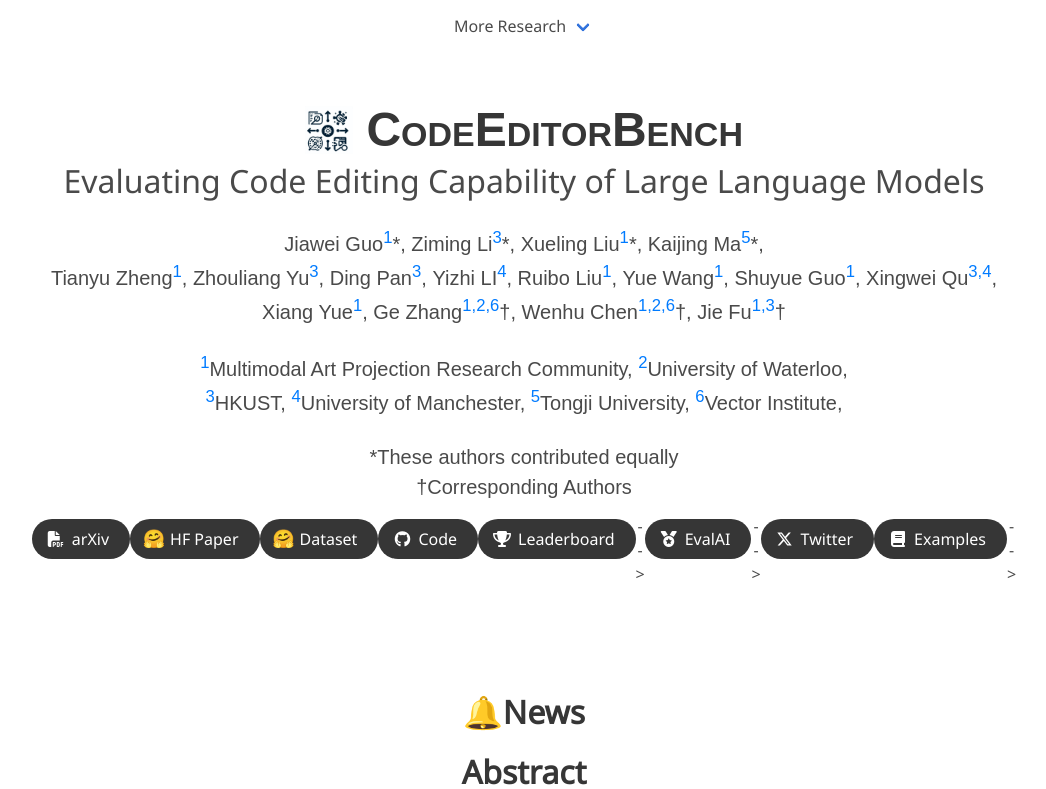
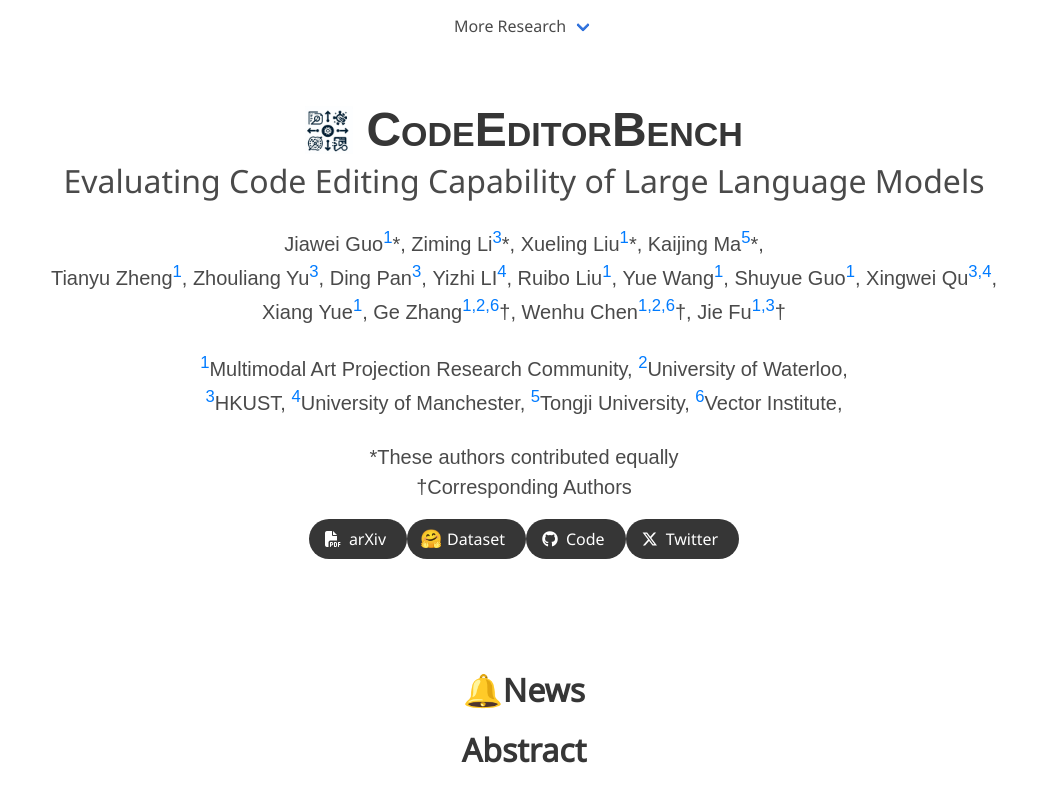
Before and after one commit to CodeEditorBench/CodeEditorBench.github.io, a plain HTML site: page index.html in a window 1280 px wide. Shown: the top 789 px of the page, without its empty margins (116-1162 px from the left). Drawn offline with nearby package versions, Linux system fonts and the light colour scheme; a script that the page names is missing; some icons are missing; a web font is replaced by a local one.

Commit message:
Update index.html

```diff
--- a/index.html
+++ b/index.html
@@ -151,15 +151,6 @@
                   </a>
                 </span>
                 <span class="link-block">
-                  <a href="https://huggingface.co/papers/2311.16502"
-                    class="external-link button is-normal is-rounded is-dark">
-                    <span class="icon">
-                      <p style="font-size:18px">🤗</p>
-                    </span>
-                    <span>HF Paper</span>
-                  </a>
-                </span>
-                <span class="link-block">
                   <a href="https://huggingface.co/datasets/m-a-p/CodeEditorBench"
                     class="external-link button is-normal is-rounded is-dark">
                     <span class="icon">
@@ -180,30 +171,6 @@
                   </a>
                 </span>
                 <!-- Dataset Link. -->
-
-<!--                 <!-- Leaderboard Link. -->
-                <span class="link-block">
-                  <a href="#leaderboard" class="external-link button is-normal is-rounded is-dark">
-                    <span class="icon has-text-white">
-                      <i class="fa-solid fa-trophy"></i>
-                      <!-- <p style="font-size:18px">🏆</p> -->
-                    </span>
-                    <span>Leaderboard</span>
-                  </a>
-                </span> -->
-
-
-<!--                 <!-- Visualization Link. -->
-                <span class="link-block">
-                  <a href="https://eval.ai/web/challenges/challenge-page/2179/overview"
-                    class="external-link button is-normal is-rounded is-dark">
-                    <span class="icon has-text-white">
-                      <!-- <p style="font-size:18px">📖</p> -->
-                      <i class="fa-solid fa-medal"></i>
-                    </span>
-                    <span>EvalAI</span>
-                  </a>
-                </span> -->
                 <!-- Twitter Link. -->
                 <span class="link-block">
                   <a href="https://twitter.com/xiangyue96/status/1729698316554801358"
@@ -215,17 +182,7 @@
                     <span>Twitter</span>
                   </a>
                 </span>
-<!--                 <!-- EvalAI Link. -->
-                <span class="link-block">
-                  <a href="#examples" class="external-link button is-normal is-rounded is-dark">
-                    <span class="icon has-text-white">
-                      <i class="fa-solid fa-book"></i>
-                    </span>
-                    <span>Examples</span>
-                  </a>
-                </span> -->
               </div>
-
             </div>
           </div>
         </div>
```
